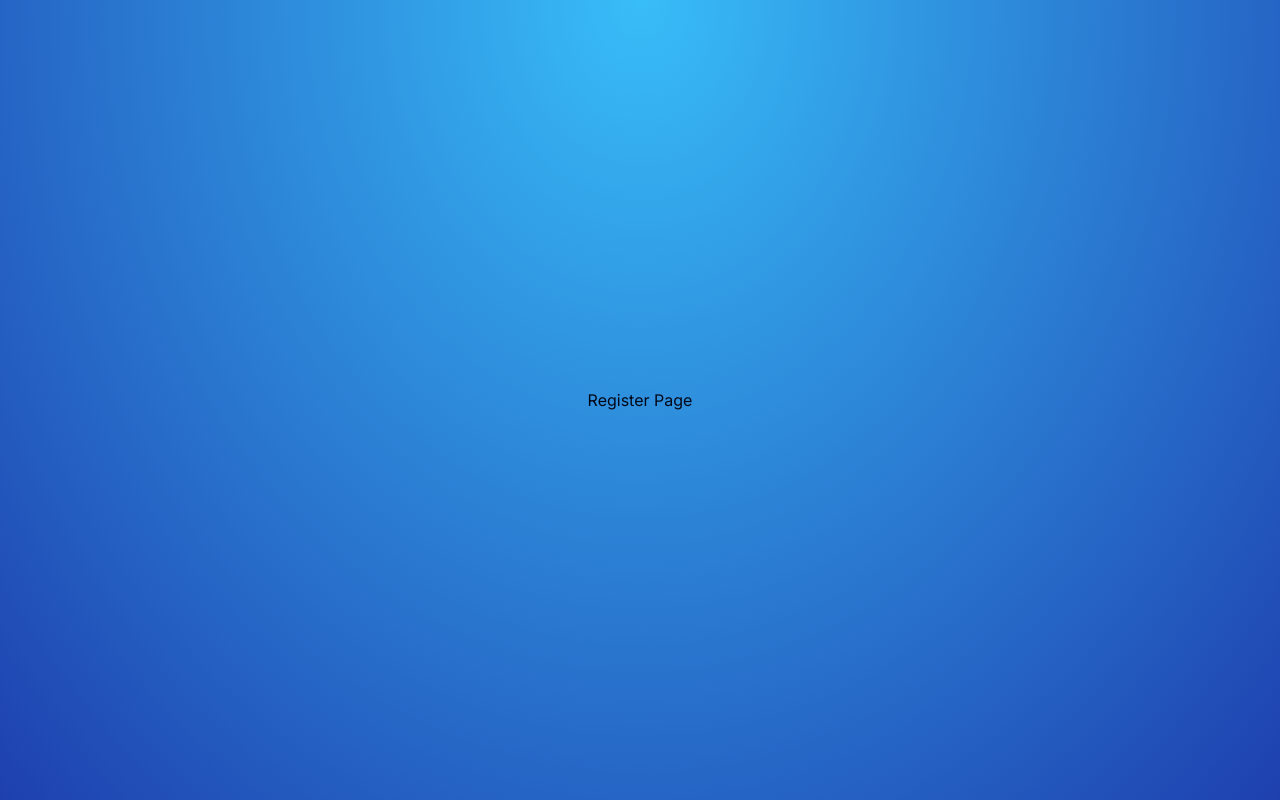
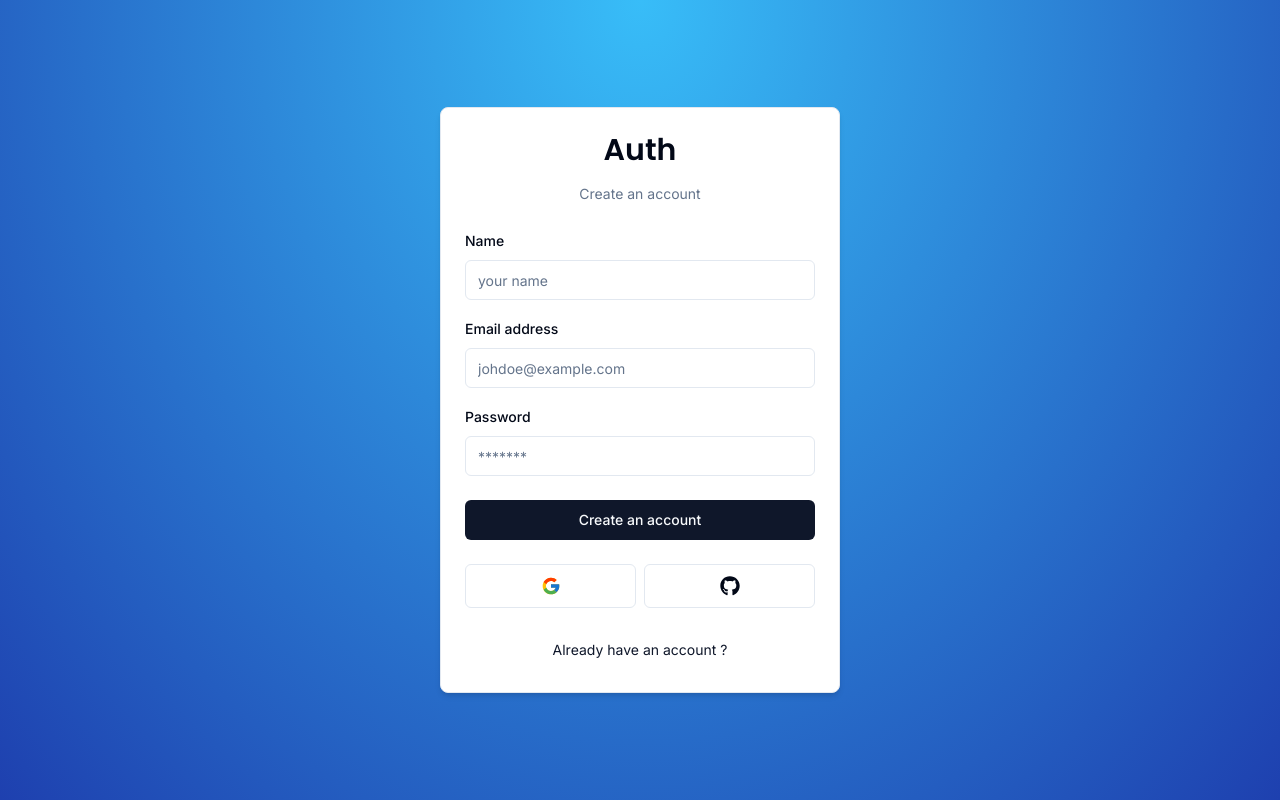
Before and after one commit to lalainarahajason/wp-monotor, a Next.js app: page /auth/register in a window 1280 px wide. Built offline with nearby package versions, Linux system fonts and the light colour scheme.

Commit message:
register form

```diff
--- /dev/null
+++ b/actions/register.ts
@@ -0,0 +1,18 @@
+"use server"
+
+import * as z from "zod"
+import { RegisterSchema } from "@/schemas"
+
+export const register = async (values: z.infer<typeof RegisterSchema>) => {
+
+    const validatedFields = RegisterSchema.safeParse(values)
+
+    if(!validatedFields.success) {
+        return {
+            message: validatedFields.error.errors,
+            error: "Invalid fields"
+        }
+    }
+
+    return { success : "Email sent successfully"}
+}
--- a/app/auth/register/page.tsx
+++ b/app/auth/register/page.tsx
@@ -1,8 +1,11 @@
+"use client"
+
+import { RegisterForm } from "@/components/auth/register-form";
+
 const RegisterPage = () => {
+
     return(
-        <div>
-            <h1>Register Page</h1>
-        </div>
+        <RegisterForm />
     )
 }
 
--- /dev/null
+++ b/components/auth/register-form.tsx
@@ -0,0 +1,135 @@
+
+import * as z from "zod";
+import { useForm } from "react-hook-form";
+import { zodResolver } from "@hookform/resolvers/zod";
+import { LoginSchema, RegisterSchema } from "@/schemas";
+import { CardWrapper } from "@/components/auth/card-wrapper";
+import { useTransition, useState } from "react";
+
+import {
+  Form,
+  FormControl,
+  FormField,
+  FormItem,
+  FormLabel,
+  FormMessage
+} from "@/components/ui/form"
+
+import { Input } from "@/components/ui/input";
+import { Button } from "@/components/ui/button";
+import { FormError } from "@/components/form-error";
+import { FormSuccess } from "@/components/form-success";
+
+import { register } from "@/actions/register";
+
+export const RegisterForm = () => {
+
+  const [isPending, startTransition] = useTransition()
+  const [error, setError] = useState<string|undefined>("")
+  const [success, setSuccess] = useState<string|undefined>("")
+
+  const form = useForm<z.infer<typeof RegisterSchema>>({
+    resolver: zodResolver(RegisterSchema),
+    defaultValues: {
+      name: "",
+      email: "",
+      password: "",
+    },
+  });
+
+  const onSubmit = (values: z.infer<typeof RegisterSchema>) => {
+
+    setError("")
+    setSuccess("")
+
+    startTransition(() => {
+      register(values)
+      .then((data) => {
+        if(data.error) {
+          setError(data.error)
+        } else {
+          setSuccess(data.success)
+        }
+      })
+    })
+
+  }
+
+  return (
+    <CardWrapper
+      headerLabel="Create an account"
+      backButtonHref="/auth/login"
+      backButtonLabel="Already have an account ?"
+      showSocial
+    >
+      <Form {...form}>
+        <form
+          onSubmit={form.handleSubmit(onSubmit)}
+          className="space-y-6"
+          >
+            <div className="space-y-4">
+              {/** Name field */}
+              <FormField
+                control={form.control}
+                name="name"
+                render={({ field }) => (
+                  <FormItem>
+                    <FormLabel>Name</FormLabel>
+                    <FormControl>
+                      <Input
+                        {...field}
+                        placeholder="your name"
+                        disabled={isPending}
+                      />
+                    </FormControl>
+                    <FormMessage />
+                  </FormItem>
+                )}
+              />
+              {/** Email field */}
+              <FormField
+                control={form.control}
+                name="email"
+                render={({ field }) => (
+                  <FormItem>
+                    <FormLabel>Email address</FormLabel>
+                    <FormControl>
+                      <Input
+                        {...field}
+                        placeholder="johdoe@example.com"
+                        type="email"
+                        disabled={isPending}
+                      />
+                    </FormControl>
+                    <FormMessage />
+                  </FormItem>
+                )}
+              />
+              {/** Password field */}
+              <FormField
+                control={form.control}
+                name="password"
+                render={({ field }) => (
+                  <FormItem>
+                    <FormLabel>Password</FormLabel>
+                    <FormControl>
+                      <Input
+                        {...field}
+                        placeholder="*******"
+                        type="password"
+                        disabled={isPending}
+                      />
+                    </FormControl>
+                    <FormMessage />
+                  </FormItem>
+                )}
+              />
+            </div>
+            <FormError message={error} />
+            <FormSuccess message={success} />
+            <Button type="submit" className="w-full" disabled={isPending}>Create an account</Button>
+          </form>
+      </Form>
+    </CardWrapper>
+  );
+};
--- a/schemas/index.ts
+++ b/schemas/index.ts
@@ -8,3 +8,15 @@
         message: "Password is required"
     }),
 })
+
+export const RegisterSchema = z.object({
+    name: z.string().min(1, {
+        message: "Name field is required"
+    }),
+    email: z.string().email({
+        message : "Email is required"
+    }),
+    password: z.string().min(6, {
+        message: "Minimum 6 chars is required"
+    })
+})
```
